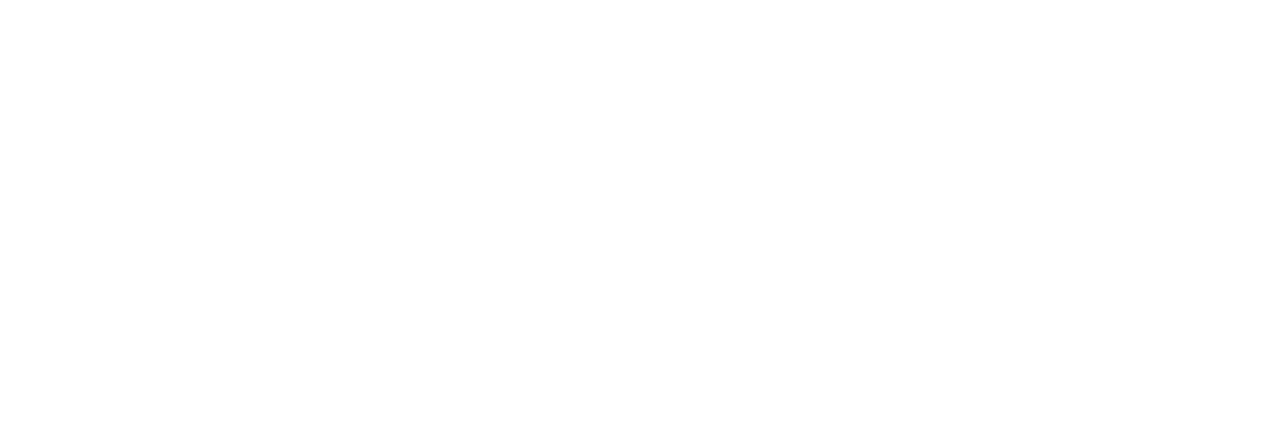
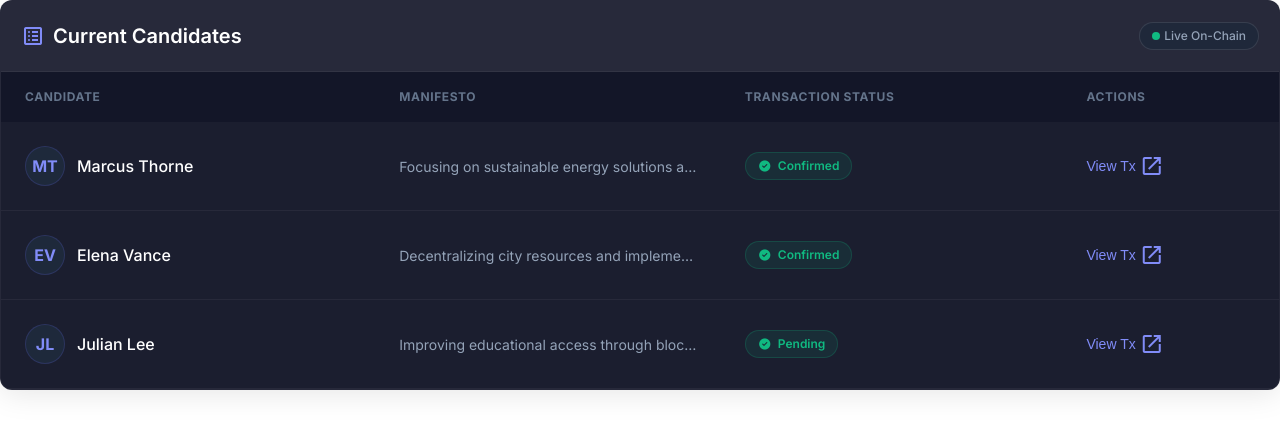
Before and after one commit to avytran/dAppVoting-frontend, a React (Vite) app in the folder front-end/: page / in a window 1280 px wide. Shown: the top 432 px of the page. Built offline with nearby package versions, Linux system fonts and the light colour scheme.

Commit message:
refactor: use CSS instead of TailwindCSS

```diff
--- a/front-end/index.html
+++ b/front-end/index.html
@@ -16,7 +16,6 @@
     <meta name="viewport" content="width=device-width, initial-scale=1.0" />
     <title>VoteChain</title>
 
-    <script src="https://cdn.tailwindcss.com?plugins=forms,container-queries"></script>
     <link href="https://fonts.googleapis.com/css2?family=Inter:wght@400;500;600;700;800;900&family=JetBrains+Mono:wght@400;500&display=swap" rel="stylesheet"/>
     <link href="https://fonts.googleapis.com/css2?family=Material+Symbols+Outlined:wght,FILL@100..700,0..1&display=swap" rel="stylesheet"/>
 
--- a/front-end/package.json
+++ b/front-end/package.json
@@ -20,11 +20,14 @@
     "@types/react": "^19.2.14",
     "@types/react-dom": "^19.2.3",
     "@vitejs/plugin-react": "^6.0.1",
+    "autoprefixer": "^10.5.0",
     "babel-plugin-react-compiler": "^1.0.0",
     "eslint": "^10.2.1",
     "eslint-plugin-react-hooks": "^7.1.1",
     "eslint-plugin-react-refresh": "^0.5.2",
     "globals": "^17.5.0",
+    "postcss": "^8.5.14",
+    "tailwindcss": "^4.3.0",
     "vite": "^8.0.10"
   }
 }
--- a/front-end/src/App.jsx
+++ b/front-end/src/App.jsx
@@ -1,10 +1,11 @@
-import './App.css'
+import './App.css';
+import AdminCandidateList from './components/AdminCandidateList/AdminCandidateList';
 
 function App() {
 
   return (
     <>
-
+      <AdminCandidateList />
     </>
   )
 }
--- a/front-end/src/components/AdminCandidateList/AdminCandidateList.css
+++ b/front-end/src/components/AdminCandidateList/AdminCandidateList.css
@@ -1,27 +1,176 @@
-.glass-panel {
-    background: rgba(23, 31, 51, 0.4);
-    backdrop-filter: blur(10px);
-    border: 1px solid rgba(255, 255, 255, 0.05);
+.admin-candidate-section {
+  grid-column: span 12;
+  border-radius: 0.75rem;
+  overflow: hidden;
+  background: var(--bg-card);
 }
 
-.glass-panel:hover {
-    background: rgba(23, 31, 51, 0.45);
-    border-color: rgba(255, 255, 255, 0.1);
+.glass-panel {
+  backdrop-filter: blur(12px);
+  border: 1px solid rgba(255, 255, 255, 0.05);
+  box-shadow: 0 4px 30px rgba(0, 0, 0, 0.1);
 }
 
-.material-symbols-outlined {
-    font-variation-settings: 'FILL' 0, 'wght' 400, 'GRAD' 0, 'opsz' 24;
+.section-header {
+  padding: 1.25rem;
+  border-bottom: 1px solid rgba(255, 255, 255, 0.05);
+  display: flex;
+  justify-content: space-between;
+  align-items: center;
+  background: rgba(255, 255, 255, 0.05);
 }
 
-::-webkit-calendar-picker-indicator {
-    filter: invert(1);
+.header-title {
+  display: flex;
+  align-items: center;
+  gap: 0.5rem;
 }
 
-@keyframes skeleton-pulse {
-    0%, 100% { opacity: 0.5; }
-    50% { opacity: 0.2; }
+.icon-indigo {
+  color: #818cf8;
 }
 
-.skeleton {
-    animation: skeleton-pulse 2s cubic-bezier(0.4, 0, 0.6, 1) infinite;
+.title-text {
+  font-size: 1.25rem;
+  font-weight: 600;
+  color: #ffffff;
 }
+
+.badge-live {
+  background: rgba(30, 41, 59, 0.8);
+  color: #94a3b8;
+  padding: 0.25rem 0.75rem;
+  border-radius: 9999px;
+  font-size: 0.75rem;
+  font-weight: 500;
+  border: 1px solid rgba(255, 255, 255, 0.1);
+  display: flex;
+  align-items: center;
+  gap: 0.25rem;
+}
+
+.status-dot {
+  width: 0.5rem;
+  height: 0.5rem;
+  border-radius: 50%;
+  background: #10b981;
+}
+
+/* Table Styles */
+.table-container {
+  overflow-x: auto;
+}
+
+.candidate-table {
+  width: 100%;
+  text-align: left;
+  border-collapse: collapse;
+}
+
+.candidate-table thead {
+    background: rgba(2, 6, 23, 0.3);
+}
+
+.candidate-table th {
+  padding: 1rem 1.5rem;
+  font-size: 0.75rem;
+  text-transform: uppercase;
+  color: #64748b;
+  letter-spacing: 0.05em;
+}
+
+.candidate-table td {
+  padding: 1.5rem;
+  border-bottom: 1px solid rgba(255, 255, 255, 0.05);
+}
+
+.table-row:hover {
+  background: rgba(255, 255, 255, 0.05);
+  transition: background 0.2s;
+}
+
+.candidate-info {
+  display: flex;
+  align-items: center;
+  gap: 0.75rem;
+}
+
+.avatar-circle {
+  width: 2.5rem;
+  height: 2.5rem;
+  border-radius: 50%;
+  background: #1e293b;
+  display: flex;
+  align-items: center;
+  justify-content: center;
+  color: #818cf8;
+  font-weight: bold;
+  border: 1px solid rgba(99, 102, 241, 0.2);
+}
+
+.candidate-name {
+  color: #ffffff;
+  font-weight: 500;
+}
+
+.manifesto-cell {
+  color: #94a3b8;
+  font-size: 0.875rem;
+  max-width: 200px;
+  white-space: nowrap;
+  overflow: hidden;
+  text-overflow: ellipsis;
+}
+
+.status-badge-confirmed {
+  display: inline-flex;
+  align-items: center;
+  gap: 0.375rem;
+  padding: 0.25rem 0.75rem;
+  border-radius: 9999px;
+  font-size: 0.75rem;
+  font-weight: 600;
+  background: rgba(16, 185, 129, 0.1);
+  color: #10b981;
+  border: 1px solid rgba(16, 185, 129, 0.2);
+}
+
+.status-icon {
+  font-size: 14px !important;
+  font-variation-settings: 'FILL' 1;
+}
+
+.btn-view-tx {
+  color: #818cf8;
+  background: none;
+  border: none;
+  font-weight: 500;
+  font-size: 0.875rem;
+  cursor: pointer;
+  display: flex;
+  align-items: center;
+  gap: 0.25rem;
+}
+
+.btn-view-tx:hover {
+  color: #a5b4fc;
+}
+
+/* Skeleton Styles */
+.skeleton-item {
+  background: rgba(30, 41, 59, 0.5);
+  border-radius: 4px;
+  display: inline-block;
+  animation: pulse 2s cubic-bezier(0.4, 0, 0.6, 1) infinite;
+}
+
+@keyframes pulse {
+  0%, 100% { opacity: 1; }
+  50% { opacity: 0.5; }
+}
+
+.s-avatar { width: 40px; height: 40px; border-radius: 50%; margin-right: 12px; }
+.s-text { width: 100px; height: 16px; }
+.s-long-text { width: 180px; height: 16px; }
+.s-badge { width: 80px; height: 24px; border-radius: 12px; }
+.s-btn { width: 60px; height: 16px; }
--- a/front-end/src/components/AdminCandidateList/AdminCandidateList.jsx
+++ b/front-end/src/components/AdminCandidateList/AdminCandidateList.jsx
@@ -1,108 +1,62 @@
 import React, { useState } from 'react';
 import './AdminCandidateList.css';
-
-const candidatesData = [
-  {
-    id: "JS",
-    name: "Jane Stevenson",
-    manifesto: "Decentralizing city resources and implementing quadratic funding...",
-    status: "Confirmed",
-    txLink: "#"
-  }
-];
+import { MOCK_CANDIDATES } from '../../mocks/candidates';
 
 const AdminCandidateList = () => {
-  // Đổi thành true để xem hiệu ứng Skeleton Loading (Khung xương mờ mờ)
   const [isLoading, setIsLoading] = useState(false);
+  const [candidates, setCandidates] = useState(MOCK_CANDIDATES);
 
   return (
-    <section className="lg:col-span-12 glass-panel rounded-xl overflow-hidden">
-      <div className="p-md border-b border-white/5 flex justify-between items-center bg-white/5">
-        <div className="flex items-center gap-2">
-          <span className="material-symbols-outlined text-indigo-400" data-icon="list_alt">list_alt</span>
-          <h2 className="font-h3 text-h3 text-white">Current Candidates</h2>
+    <section className="admin-candidate-section glass-panel">
+      <div className="section-header">
+        <div className="header-title">
+          <span className="material-symbols-outlined icon-indigo">list_alt</span>
+          <h2 className="title-text">Current Candidates</h2>
         </div>
-        <div className="flex gap-2">
-          <span className="bg-surface-container-high text-on-surface-variant px-3 py-1 rounded-full text-xs font-medium border border-white/10 flex items-center gap-1">
-            <span className="w-2 h-2 rounded-full bg-secondary"></span>
+        <div className="header-badges">
+          <span className="badge-live">
+            <span className="status-dot"></span>
             Live On-Chain
           </span>
         </div>
       </div>
 
-      <div className="overflow-x-auto">
-        <table className="w-full text-left">
-          <thead className="bg-slate-950/30">
+      <div className="table-container">
+        <table className="candidate-table">
+          <thead>
             <tr>
-              <th className="px-6 py-4 font-label-caps text-label-caps text-slate-500">Candidate</th>
-              <th className="px-6 py-4 font-label-caps text-label-caps text-slate-500">Manifesto</th>
-              <th className="px-6 py-4 font-label-caps text-label-caps text-slate-500">Transaction Status</th>
-              <th className="px-6 py-4 font-label-caps text-label-caps text-slate-500">Actions</th>
+              <th>Candidate</th>
+              <th>Manifesto</th>
+              <th>Transaction Status</th>
+              <th>Actions</th>
             </tr>
           </thead>
-          <tbody className="divide-y divide-white/5">
+          <tbody>
             {isLoading ? (
-              <>
-                <tr className="skeleton">
-                  <td className="px-6 py-6">
-                    <div className="flex items-center gap-3">
-                      <div className="w-10 h-10 rounded-full bg-slate-800/50"></div>
-                      <div className="h-4 w-32 bg-slate-800/50 rounded"></div>
+              <SkeletonRows />
+            ) : (
+              candidates.map((candidate, index) => (
+                <tr key={index} className="table-row">
+                  <td>
+                    <div className="candidate-info">
+                      <div className="avatar-circle">
+                        {candidate.id}
+                      </div>
+                      <span className="candidate-name">{candidate.name}</span>
                     </div>
                   </td>
-                  <td className="px-6 py-6">
-                    <div className="h-4 w-48 bg-slate-800/50 rounded"></div>
-                  </td>
-                  <td className="px-6 py-6">
-                    <div className="h-6 w-24 bg-slate-800/50 rounded-full"></div>
-                  </td>
-                  <td className="px-6 py-6">
-                    <div className="h-4 w-16 bg-slate-800/50 rounded"></div>
-                  </td>
-                </tr>
-                <tr className="skeleton">
-                  <td className="px-6 py-6">
-                    <div className="flex items-center gap-3">
-                      <div className="w-10 h-10 rounded-full bg-slate-800/50"></div>
-                      <div className="h-4 w-24 bg-slate-800/50 rounded"></div>
-                    </div>
-                  </td>
-                  <td className="px-6 py-6">
-                    <div className="h-4 w-56 bg-slate-800/50 rounded"></div>
-                  </td>
-                  <td className="px-6 py-6">
-                    <div className="h-6 w-24 bg-slate-800/50 rounded-full"></div>
-                  </td>
-                  <td className="px-6 py-6">
-                    <div className="h-4 w-16 bg-slate-800/50 rounded"></div>
-                  </td>
-                </tr>
-              </>
-            ) : (
-              candidatesData.map((candidate, index) => (
-                <tr key={index} className="hover:bg-white/5 transition-colors">
-                  <td className="px-6 py-6">
-                    <div className="flex items-center gap-3">
-                      <div className="w-10 h-10 rounded-full bg-slate-800 flex items-center justify-center text-indigo-400 font-bold border border-indigo-500/20">
-                        {candidate.id}
-                      </div>
-                      <span className="text-white font-medium">{candidate.name}</span>
-                    </div>
-                  </td>
-                  <td className="px-6 py-6 text-slate-400 text-sm max-w-xs truncate">
+                  <td className="manifesto-cell">
                     {candidate.manifesto}
                   </td>
-                  <td className="px-6 py-6">
-                    <span className="inline-flex items-center gap-1.5 px-3 py-1 rounded-full text-xs font-semibold bg-secondary/10 text-secondary border border-secondary/20">
-                      <span className="material-symbols-outlined text-[14px]" data-icon="check_circle" data-weight="fill" style={{ fontVariationSettings: "'FILL' 1" }}>
-                        check_circle
-                      </span>
+                  <td>
+                    <span className="status-badge-confirmed">
+                      <span className="material-symbols-outlined status-icon">check_circle</span>
                       {candidate.status}
                     </span>
                   </td>
-                  <td className="px-6 py-6">
-                    <button className="text-indigo-400 hover:text-indigo-300 font-medium text-sm flex items-center gap-1">
-                      View Tx <span className="material-symbols-outlined text-sm" data-icon="open_in_new">open_in_new</span>
+                  <td>
+                    <button className="btn-view-tx">
+                      View Tx <span className="material-symbols-outlined text-sm">open_in_new</span>
                     </button>
                   </td>
                 </tr>
@@ -115,4 +69,17 @@
   );
 };
 
+const SkeletonRows = () => (
+  <>
+    {[1, 2].map(i => (
+      <tr key={i} className="skeleton-row">
+        <td><div className="skeleton-item s-avatar"></div><div className="skeleton-item s-text"></div></td>
+        <td><div className="skeleton-item s-long-text"></div></td>
+        <td><div className="skeleton-item s-badge"></div></td>
+        <td><div className="skeleton-item s-btn"></div></td>
+      </tr>
+    ))}
+  </>
+);
+
 export default AdminCandidateList;
--- a/front-end/src/mocks/candidates.js
+++ b/front-end/src/mocks/candidates.js
@@ -1,20 +1,29 @@
 export const MOCK_CANDIDATES = [
   {
-    id: 1,
+    id: "MT",
     name: "Marcus Thorne",
     votes: 450,
-    image: "https://api.dicebear.com/7.x/avataaars/svg?seed=Marcus"
+    image: "https://api.dicebear.com/7.x/avataaars/svg?seed=Marcus",
+    manifesto: "Focusing on sustainable energy solutions and urban tech infrastructure integration for the next decade.",
+    status: "Confirmed",
+    txLink: "0x7f3e...bc92"
   },
   {
-    id: 2,
+    id: "EV",
     name: "Elena Vance",
     votes: 350,
-    image: "https://api.dicebear.com/7.x/avataaars/svg?seed=Elena"
+    image: "https://api.dicebear.com/7.x/avataaars/svg?seed=Elena",
+    manifesto: "Decentralizing city resources and implementing quadratic funding for community-led art projects.",
+    status: "Confirmed",
+    txLink: "0x4a2e...1f8d"
   },
   {
-    id: 3,
+    id: "JL",
     name: "Julian Lee",
     votes: 200,
-    image: "https://api.dicebear.com/7.x/avataaars/svg?seed=Julian"
+    image: "https://api.dicebear.com/7.x/avataaars/svg?seed=Julian",
+    manifesto: "Improving educational access through blockchain-verified credentials and peer-to-peer mentoring.",
+    status: "Pending",
+    txLink: "0x9d1b...e4a2"
   }
 ];
```
Also changed, not shown: 1 other file (tests, documents, lock files or other folders).
